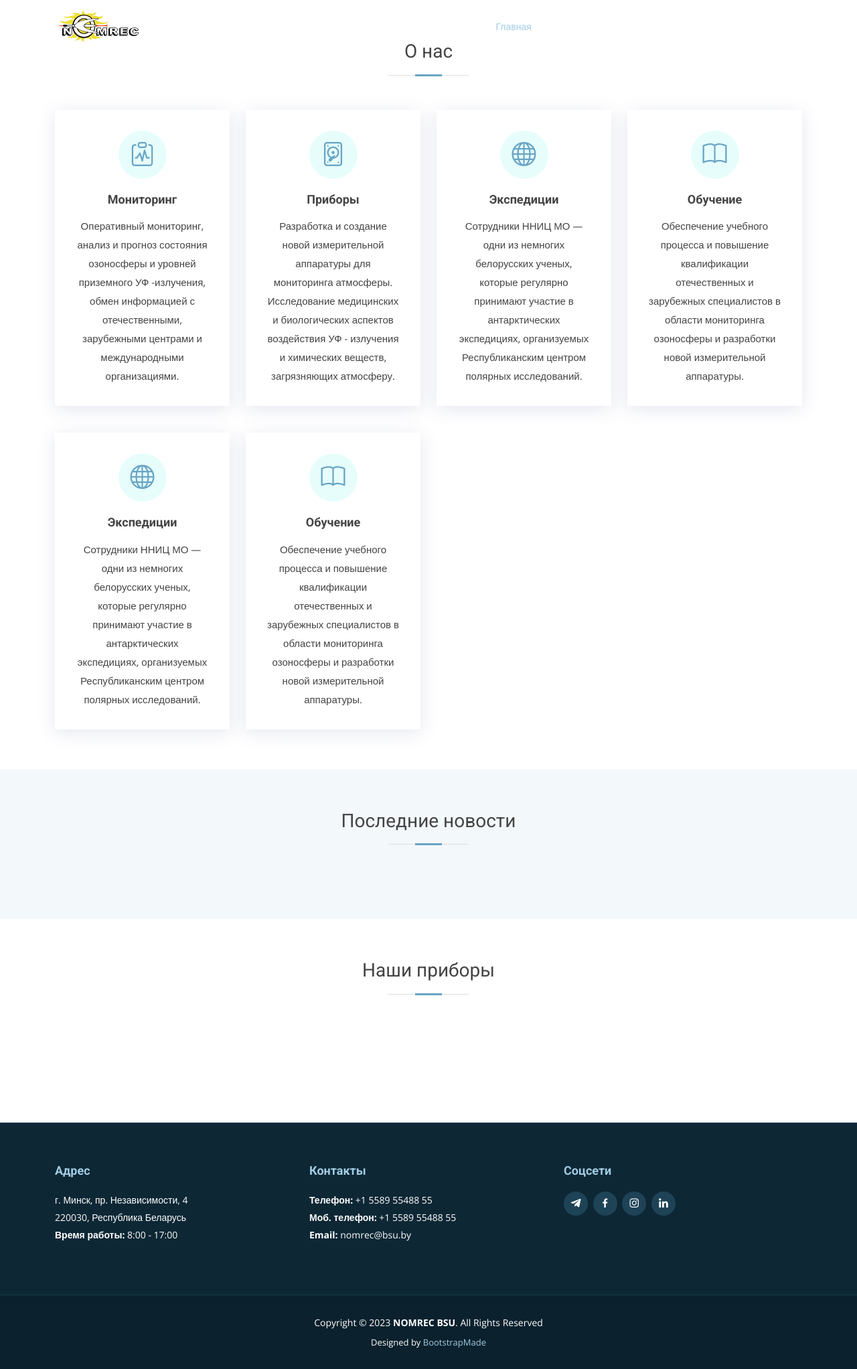
After one commit to silkov78/ozone-bsu, a Django app: template templates/about.html in a window 1280 px wide. The commit adds this page. Shown: the whole page at 67% size. Run offline with Django 4.2, Linux system fonts and the light colour scheme; the template is opened without the code that fills it, so the values that code supplies are empty; some libraries are stand-ins or nearby versions.

Commit message:
adding labaratories

```diff
--- a/main_app/urls.py
+++ b/main_app/urls.py
@@ -10,5 +10,6 @@ urlpatterns = [
     path('', MainPageView.as_view(), name='main-page-url'),
     path('blog/', BlogPageView.as_view(), name='blog-page-url'),
     path('blog/<int:pk>/', NewsItemView.as_view(), name='news-item-url'),
-    path('documents/', DocumetsPageView.as_view(), name='documents-page-url')
+    path('documents/', DocumetsPageView.as_view(), name='documents-page-url'),
+    # path('about/', DocumetsPageView.as_view(), name='documents-page-url')
 ]
--- a/main_app/views.py
+++ b/main_app/views.py
@@ -33,3 +33,7 @@ class NewsItemView(DetailView):
 class DocumetsPageView(ListView):
     template_name = 'documents.html'
     model = Document
+
+class AboutPageView(TemplateView):
+    template_name = 'about.html'
+    # model = Document
--- a/static/css/extension.css
+++ b/static/css/extension.css
@@ -494,6 +494,19 @@
 # Team
 --------------------------------------------------------------*/
 
+.departments__box {
+    width: 100%;
+}
+
+.departments__title {
+    margin-bottom: 0;
+    color: #1e4356;
+    /* font-style: italic; */
+    /* text-align: left; */
+    font-weight: 300;
+    /* font-family: 'Open-sans' serif; */
+}
+
 .member {
     display: flex;
     justify-content: space-between;
@@ -544,16 +557,16 @@
 
 .member-img {
     /* flex: 0 0 200px; */
-    padding: 0 -8px;
-    height: 166.5px;
+    margin: 0 8px;
+    height: 210px;
 }
 
 .member-img img{
     width: 100%;
     height: 100%;
     object-fit: cover;
-    padding: 0 8px;
-    border-radius: 5px;
+    /* padding: 0 8px; */
+    border-radius: 3px;
 }
 
 
--- /dev/null
+++ b/templates/about.html
@@ -0,0 +1,187 @@
+
+{% extends 'base.html' %}
+{% load static %}
+
+
+{% block content %}
+    <!-- ======= Main Section ======= -->
+    <main id="main" class="main-page">
+
+        <!-- ======= About Section ======= -->
+        <section class="about">
+            <div class="container">
+
+                <div class="section-title">
+                    <h2>О нас</h2>
+                </div>
+
+                <div class="row">
+                    <div class="col-md-6 col-lg-3 d-flex align-items-stretch" data-aos="fade-up" data-aos-easing="ease-in-out" data-aos-duration="450">
+                        <div class="icon-box icon-box-cyan">
+                            <div class="icon">
+                                <i class="bi bi-clipboard-pulse"></i>
+                            </div>
+                            <h4 class="title">
+                                Мониторинг
+                            </h4>
+                            <p class="description">
+                                Оперативный мониторинг, анализ и прогноз состояния озоносферы и уровней приземного УФ
+                                -излучения, обмен информацией с отечественными, зарубежными центрами и международными
+                                организациями.
+                            </p>
+                        </div>
+                    </div>
+
+                    <div class="col-md-6 col-lg-3 d-flex align-items-stretch" data-aos="fade-up" data-aos-easing="ease-in-out" data-aos-duration="550">
+                        <div class="icon-box icon-box-cyan">
+                            <div class="icon">
+                                <i class="bi bi-device-hdd"></i>
+                            </div>
+                            <h4 class="title">
+                                Приборы
+                            </h4>
+                            <p class="description">
+                                Разработка и создание новой измерительной аппаратуры для мониторинга атмосферы. Исследование
+                                медицинских и биологических аспектов воздействия УФ - излучения и химических веществ,
+                                загрязняющих атмосферу.
+                            </p>
+                        </div>
+                    </div>
+
+                    <div class="col-md-6 col-lg-3 d-flex align-items-stretch" data-aos="fade-up" data-aos-easing="ease-in-out" data-aos-duration="650">
+                        <div class="icon-box icon-box-cyan">
+                            <div class="icon">
+                                <i class="bi bi-globe"></i>
+                            </div>
+                            <h4 class="title">
+                                Экспедиции
+                            </h4>
+                            <p class="description">
+                                Сотрудники ННИЦ МО — одни из немногих белорусских ученых, которые регулярно принимают участие в
+                                антарктических экспедициях, организуемых Республиканским центром полярных исследований.
+                            </p>
+                        </div>
+                    </div>
+
+                    <div class="col-md-6 col-lg-3 d-flex align-items-stretch" data-aos="fade-up" data-aos-easing="ease-in-out" data-aos-duration="750">
+                        <div class="icon-box icon-box-cyan">
+                            <div class="icon">
+                                <i class="bi bi-book"></i>
+                            </div>
+                            <h4 class="title">
+                                Обучение
+                            </h4>
+                            <p class="description">
+                                Обеспечение учебного процесса и повышение квалификации отечественных и зарубежных специалистов в
+                                области мониторинга озоносферы и разработки новой измерительной аппаратуры.
+                            </p>
+                        </div>
+                    </div>
+
+                    <div class="col-md-6 col-lg-3 d-flex align-items-stretch" data-aos="fade-up" data-aos-easing="ease-in-out" data-aos-duration="650">
+                        <div class="icon-box icon-box-cyan">
+                            <div class="icon">
+                                <i class="bi bi-globe"></i>
+                            </div>
+                            <h4 class="title">
+                                Экспедиции
+                            </h4>
+                            <p class="description">
+                                Сотрудники ННИЦ МО — одни из немногих белорусских ученых, которые регулярно принимают участие в
+                                антарктических экспедициях, организуемых Республиканским центром полярных исследований.
+                            </p>
+                        </div>
+                    </div>
+
+                    <div class="col-md-6 col-lg-3 d-flex align-items-stretch" data-aos="fade-up" data-aos-easing="ease-in-out" data-aos-duration="750">
+                        <div class="icon-box icon-box-cyan">
+                            <div class="icon">
+                                <i class="bi bi-book"></i>
+                            </div>
+                            <h4 class="title">
+                                Обучение
+                            </h4>
+                            <p class="description">
+                                Обеспечение учебного процесса и повышение квалификации отечественных и зарубежных специалистов в
+                                области мониторинга озоносферы и разработки новой измерительной аппаратуры.
+                            </p>
+                        </div>
+                    </div>
+
+                </div>
+            </div>
+
+        </section>
+
+        <!-- ======= News Section ======= -->
+        <section class="news section-bg">
+            <div class="container">
+                <div class="section-title">
+                    <h2>Последние новости</h2>
+                </div>
+
+                <div class="row" data-aos="fade-up" data-aos-easing="ease-in-out" data-aos-duration="650">
+
+                    {% for news_item in news %}
+                        <div class="col-lg-6 col-sm-12 mb-5">
+                            <div class="card">
+                                <div class="card-img">
+                                    <img src="{{ news_item.image_logo.url }}" alt="...">
+                                </div>
+                                <div class="card-body">
+                                    <h5 class="card-title"><a href="{% url 'blog-page-url' %}">{{ news_item.title }}</a></h5>
+                                    <p class="card-text text-center">{{ news_item.subtitle }}</p>
+                                    <div class="card-meta d-flex justify-content-between align-items-center">
+                                        <div class="date">
+                                            <i class="bi bi-clock"></i>
+                                            <time>{{ news_item.published }}</time>
+                                        </div>
+                                        <div class="read-more">
+                                            <a href="{% url 'blog-page-url' %}">Подробнее</a>
+                                        </div>
+                                    </div>
+
+                                </div>
+                            </div>
+                        </div>
+                    {% endfor %}
+
+                </div>
+
+            </div>
+
+
+
+        </section>
+
+        <!-- ======= Devices Section ======= -->
+        <section class="devices">
+            <div class="container">
+                <div class="section-title">
+                    <h2>Наши приборы</h2>
+                </div>
+                <div class="row devices-container" data-aos="fade-up" data-aos-easing="ease-in-out" data-aos-duration="650">
+
+                    {% for device in devices %}
+                        <div class="col-lg-4 col-md-6 devices-wrap filter-app">
+                            <div class="devices-item d-flex flex-column justify-content-center">
+                                <div class="device-img">
+                                    <img src="{{ device.image.url }}" class="img-fluid" alt="">
+                                </div>
+                                <div class="devices-info">
+                                    <h3 class="b-devices-title">{{ device.name }}</h3>
+                                    <p class="b-devices-description">{{ device.description }}</p>
+                                </div>
+                            </div>
+                        </div>
+                    {% endfor %}
+
+                </div>
+            </div>
+        </section>
+
+    </main>
+
+    <script src="{% static 'js/index/editDOM.js' %}"></script>
+
+{% endblock %}
--- a/templates/base.html
+++ b/templates/base.html
@@ -58,10 +58,24 @@
                 <nav id="navbar" class="navbar">
                     <ul class="navbar-list">
                         <li><a href="{% url 'main-page-url' %}">Главная</a></li>
+                        <li class="dropdown"><a href="#"><span>О нас</span> <i class="bi bi-chevron-down"></i></a>
+                            <ul>
+                              <li><a href="#">О нас</a></li>
+                              <li class="dropdown"><a href="#"><span>Deep Drop Down</span> <i class="bi bi-chevron-right"></i></a>
+                                <ul>
+                                  <li><a href="#">Deep Drop Down 1</a></li>
+                                  <li><a href="#">Deep Drop Down 2</a></li>
+                                  <li><a href="#">Deep Drop Down 3</a></li>
+                                  <li><a href="#">Deep Drop Down 4</a></li>
+                                  <li><a href="#">Deep Drop Down 5</a></li>
+                                </ul>
+                              </li>
+                              <li><a href="{% url 'workers-list-url' %}">Структура ННИЦ МО</a></li>
+                            </ul>
+                        </li>
                         <li><a href="{% url 'observ-url' %}">Наблюдения</a></li>
                         <li><a href="{% url 'blog-page-url' %}">Новости</a></li>
                         <li><a href="{% url 'documents-page-url' %}">Документация</a></li>
-                        <li><a href="{% url 'workers-list-url' %}">Сотрудники</a></li>
                     </ul>
                     <i class="bi bi-list mobile-nav-toggle"></i>
                 </nav><!-- .navbar -->
```
Also changed, not shown: templates/team.html (+58 -4 lines).
